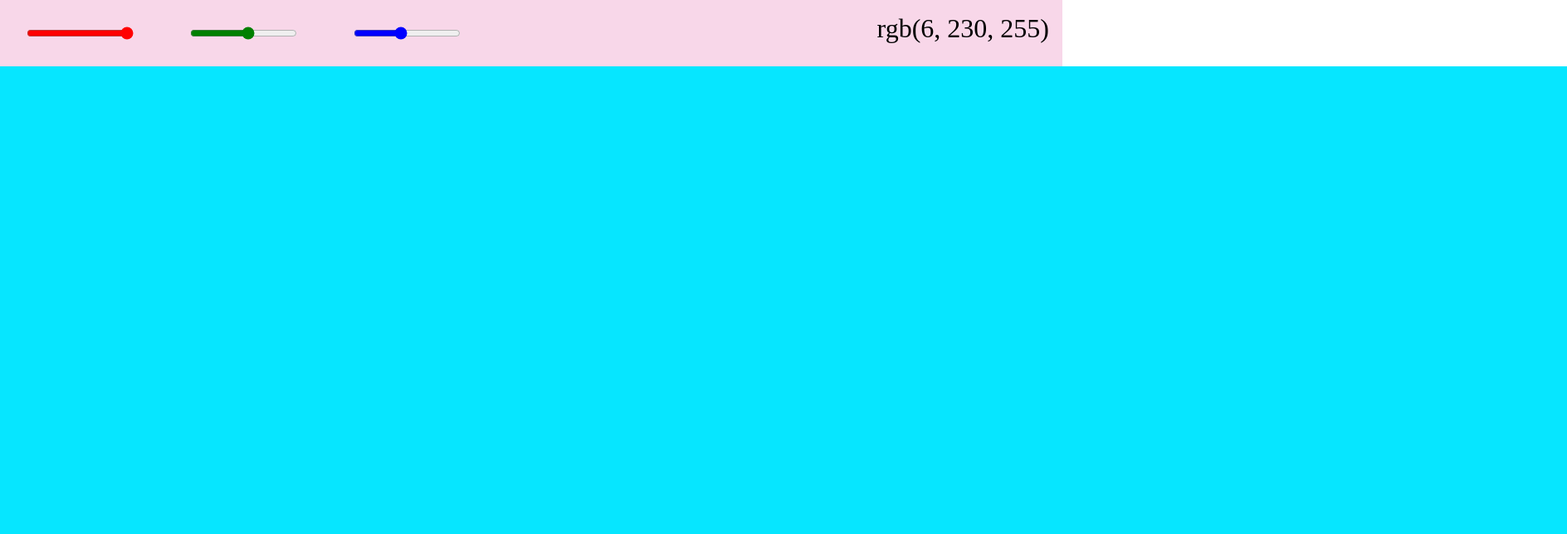
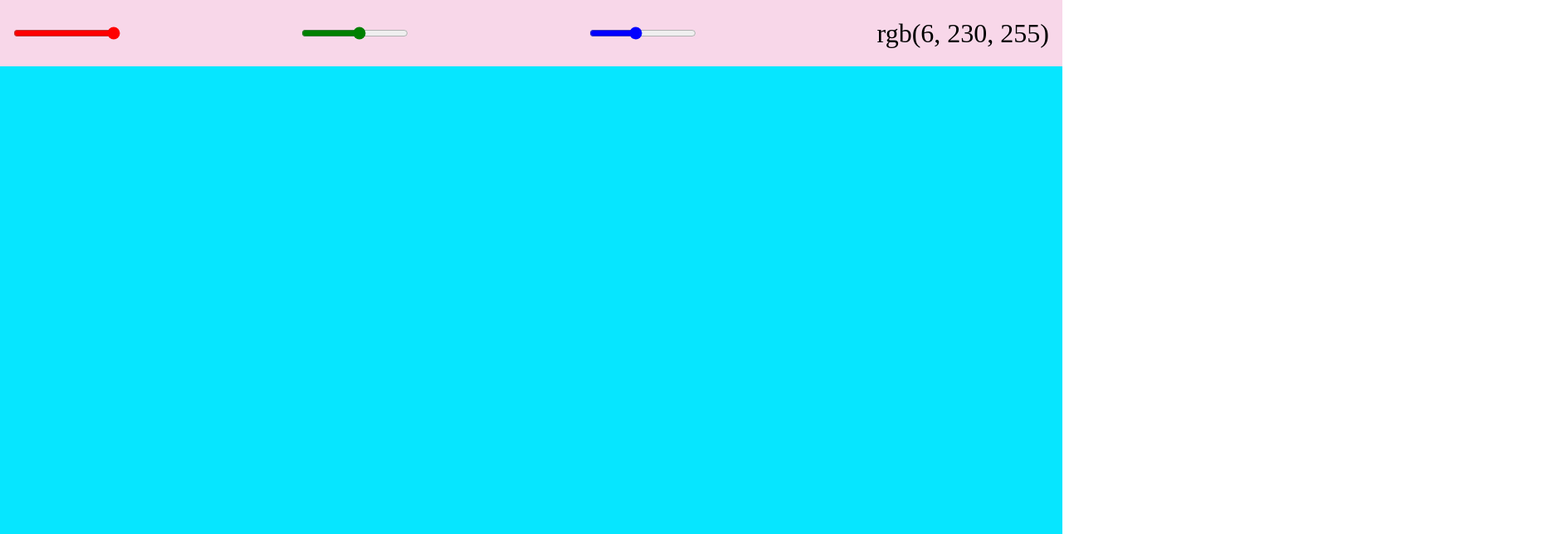
Before and after one commit to mohammadshirazi040/color-mixer, a plain HTML site: page index.html in a window 1280 px wide. Shown: the top 644 px of the page at 83% size, 1888 px wide, since content can reach past the window. Drawn offline with Linux system fonts and the light colour scheme.

Commit message:
css bug fix

```diff
--- a/style.css
+++ b/style.css
@@ -3,26 +3,29 @@
 }
 
 header {
-  position: relative;
+  display: flex;
+  align-items: center;
+  justify-content: space-between;
+  flex-wrap: wrap;
   background-color: #f8d7e9;
+  height: 10vh;
+}
+
+input {
+  margin-left: 1rem;
+  margin-right: 1rem;
 }
 
 main {
   width: 100%;
-  padding: 19rem;
+  height: 90vh;
   background-color: rgb(6, 230, 255);
 }
 
-input {
-  margin: 2rem;
-}
-
 .hexadezimal-value {
-  position: absolute;
-  top: 1rem;
-  right: 1rem;
-  font-size: xx-large;
-  margin: 0;
+  font-size: 2rem;
+  margin-right: 1rem;
+  margin-left: 1rem;
 }
 
 .red {
```
